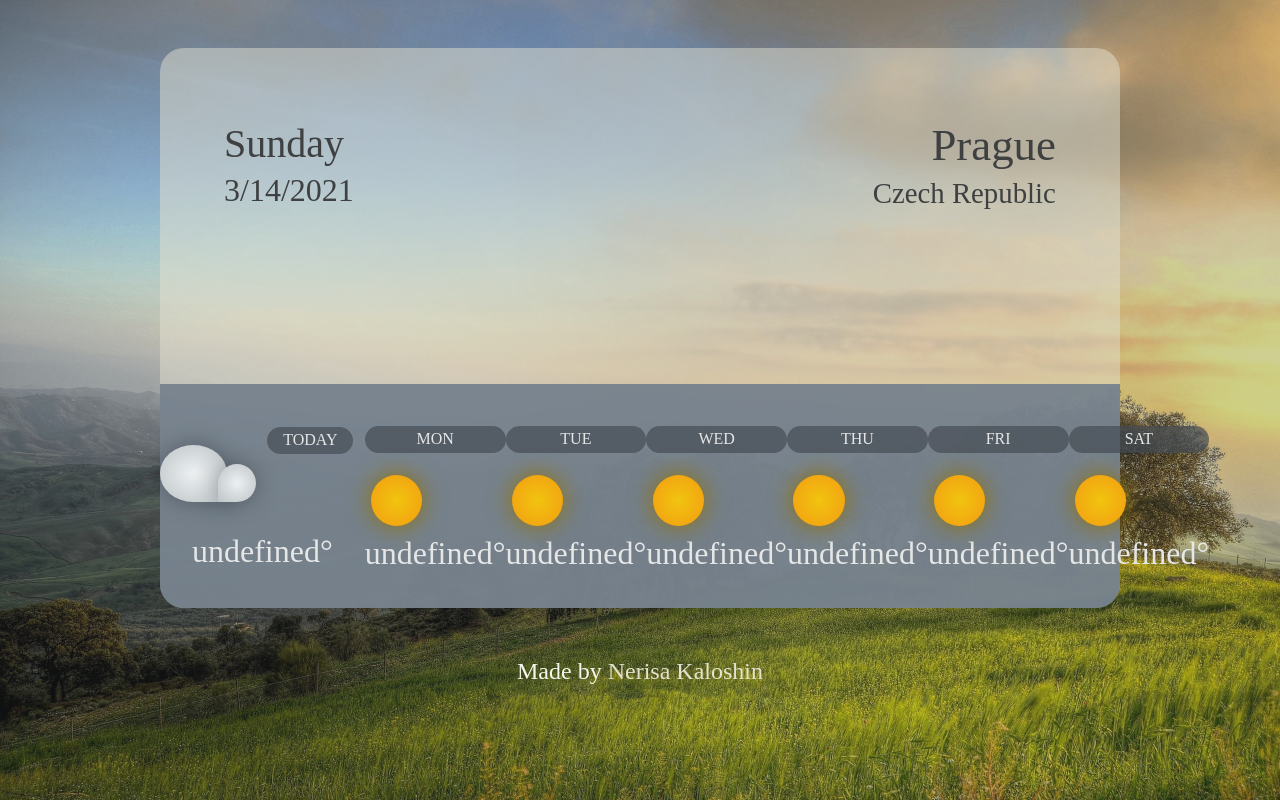
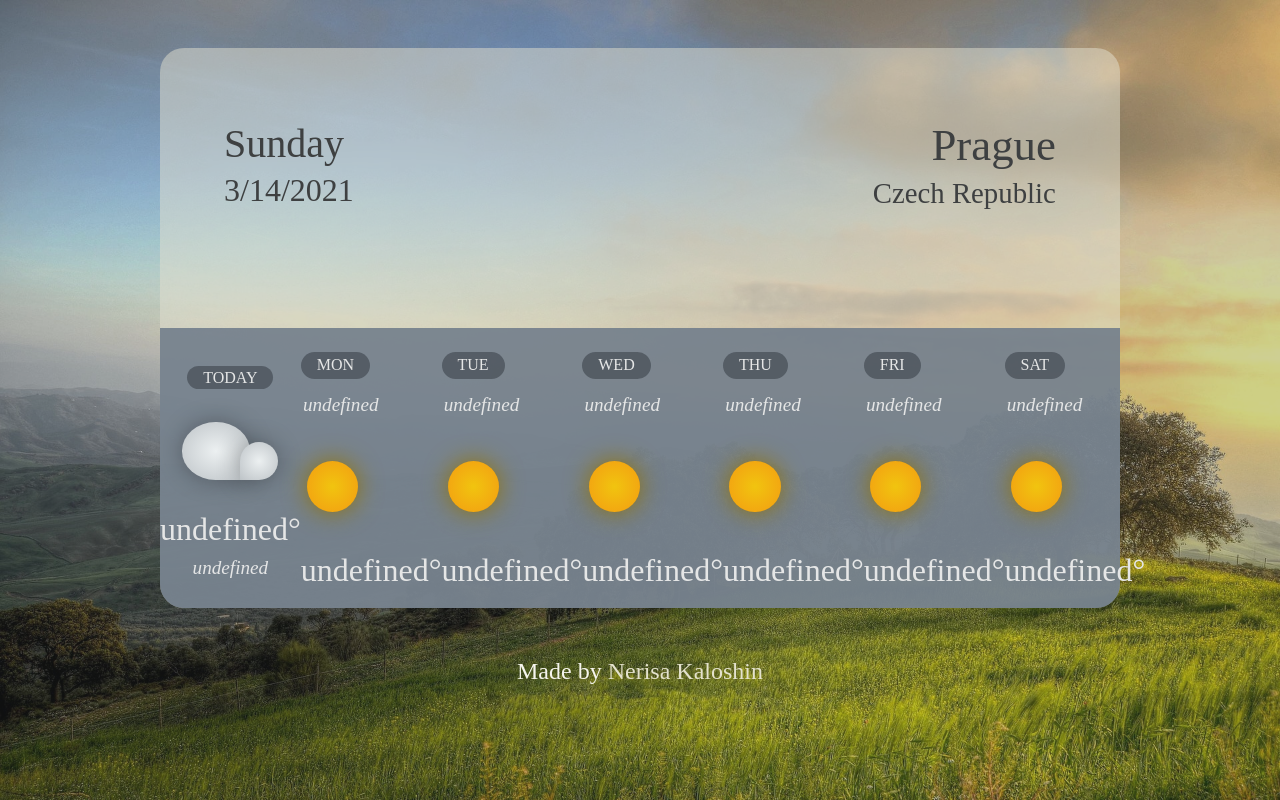
Before and after one commit to NerisaK/WeatherApp, a plain HTML site: page index.html in a window 1280 px wide. Drawn offline with Linux system fonts and the light colour scheme; no server answers; a web font is replaced by a local one.

Commit message:
added weather description

```diff
--- a/index.html
+++ b/index.html
@@ -16,13 +16,41 @@
         <p id="day"><span id="weekday"></span><br><span id="date"></span></p>
         <p id="currentCity"><span id="cityName">Prague</span><br><span id="countryName">Czech Republic</span></p>
         <section id="weatherRow">
-            <div class="today"></div>
-            <div class="day"></div>
-            <div class="day"></div>
-            <div class="day"></div>
-            <div class="day"></div>
-            <div class="day"></div>
-            <div class="day"></div>
+            <div class="today">
+                <span class="dayName">Today</span>
+                <span class="dayTemp"></span>
+                <span class="weather"></span>
+            </div>
+            <div class="day">
+                <span class="dayName"></span>
+                <span class="weather"></span>
+                <span class="dayTemp"></span>
+            </div>
+            <div class="day">
+                <span class="dayName"></span>
+                <span class="weather"></span>
+                <span class="dayTemp"></span>
+            </div>
+            <div class="day">
+                <span class="dayName"></span>
+                <span class="weather"></span>
+                <span class="dayTemp"></span>
+            </div>
+            <div class="day">
+                <span class="dayName"></span>
+                <span class="weather"></span>
+                <span class="dayTemp"></span>
+            </div>
+            <div class="day">
+                <span class="dayName"></span>
+                <span class="weather"></span>
+                <span class="dayTemp"></span>
+            </div>
+            <div class="day">
+                <span class="dayName"></span>
+                <span class="weather"></span>
+                <span class="dayTemp"></span>
+            </div>
         </section>
     </div>
     <footer>
--- a/script.js
+++ b/script.js
@@ -6,12 +6,15 @@
 // possible badWeather = rainy OR thundery
 
 
-const today = document.querySelector(".today");
-const days = document.querySelectorAll(".day");
+const today = document.querySelector(".today .dayName");
+const dayNames = document.querySelectorAll(".day .dayName");
+const dayTemps = document.querySelectorAll(".dayTemp");
+const daysWeather = document.querySelectorAll(".day .weather");
 const daySpan = document.querySelector("#weekday");
 const dateSpan = document.querySelector("#date");
 const tempArr = [];
 const weatherArr = [];
+const weatherDescArr = [];
 let date;
 
 
@@ -50,14 +53,11 @@ setDate();
 // Sets the names of coming days according to what day is today
 function nextDays() {
     let i = date.getDay();
-    for (day of days) {
+    for (day of dayNames) {
         if (i<7){i++;}
         else {i = 1;}
         let dayWeekName = whichDay(i).slice(0, 3); //Shortened to 3 chars (e.g. Mon)
-        let name = document.createElement("span");
-        name.className = "dayName";
-        name.innerText = dayWeekName;
-        day.appendChild(name);
+        day.innerText = dayWeekName;
     }
 };
 
@@ -99,10 +99,11 @@ async function getWeather() {
     await getCityCoordinates();
     await fetch(address)
         .then (response => response.json())
-        .then(function(json) {
+        .then(function(json) {console.log(json);
             for (let i = 0; i < 8; i++) {
                 tempArr[i] = json.daily[i].temp.day.toFixed();
                 weatherArr[i] = json.daily[i].weather[0].main;
+                weatherDescArr[i] = json.daily[i].weather[0].description;
             }
         })
         .catch(err => {console.log('Request Failed', err)})
@@ -112,81 +113,36 @@ async function getWeather() {
 
 // *** Setting the weather and temperature *** //
 
-//function goodWeather(sunny) {
-//    let img = document.createElement("div");
-//    img.className = "weatherImg " + sunny;
-//    return img;
-//};
-//
-//function badWeather (rainy) {
-//    let img = document.createElement("div");
-//    let div1 = document.createElement("div");
-//    let div2 = document.createElement("div");
-//    img.className = "weatherImg " + rainy;
-//
-//    if (rainy === "thundery") {
-//        div1.className = `weatherImg thundery__cloud`;
-//        div2.className = `weatherImg thundery__rain`;
-//    }
-//    else {
-//        div1.className = `weatherImg rainy__cloud`;
-//        div2.className = `weatherImg rainy__rain`;
-//    }
-//    img.appendChild(div1);
-//    img.appendChild(div2);
-//    return img;
-//};
-//
-//function whichWeather(weatherStr, day) {
-//    let str = weatherStr;
-//    switch (str) {
-//        case "Thunderstorm": img = badWeather("thundery"); break;
-//        case "Drizzle": img = badWeather("rainy"); break;
-//        case "Rain": img = badWeather("rainy"); break;
-//        case "Snow": img = badWeather("rainy"); break;
-//        case "Clear": img = goodWeather("sunny"); break;
-//        default: img = goodWeather("cloudy"); break;
-//    }
-//    day.appendChild(img);
-//};
 
+// Possible Weather Conditions: Thunderstorm, Drizzle, Rain, Snow, Clear, Clouds
+// + else like mist, tornado, ...
 
 // Show temperature and weather for next week in chosen city
 async function setWeather() {
     await getWeather();
-    // *** Weather for today: *** //
-    // Create elements
-    let dayName = document.createElement("span");
-    let tempSpan = document.createElement("span");
-    let img = document.createElement("div");
-    // Get weather and temperature from json file
-    let todayTemp = tempArr[0];
-    let todayWeather = weatherArr[0];
-    // Set classes and texts
-    dayName.innerHTML = "Today";
-    dayName.className = "dayName";
-    tempSpan.className = "dayTemp";
-    tempSpan.innerText = `${todayTemp}°`;
-    img.className = "weatherImg cloudy";
-    //Append
-    today.appendChild(img);
-    today.appendChild(dayName);
-    today.appendChild(document.createElement("br"));
-    today.appendChild(tempSpan);
-    // *** Weather for next days: *** //
-    let i = 1
-    for (day of days) {
-        let tempSpan = document.createElement("span");
-        let img = document.createElement("div");
-        tempSpan.className = "dayTemp";
+    let todayIMG = document.createElement("div");
+    todayIMG.className = "weatherImg cloudy";
+    today.after(todayIMG);
+    // Use weather and temperature from json file
+    let i = 0
+    for (day of dayTemps) {
         let temp = tempArr[i];
-        let weather = weatherArr[i];
-        tempSpan.innerText = `${temp}°`;
-        img.className = "weatherImg sunny";
-        day.appendChild(img);
-        day.appendChild(tempSpan);
+        day.innerText = `${temp}°`;
         i++
     }
+
+    let currentWeather = document.querySelector(".today .weather");
+    currentWeather.innerText = weatherDescArr[0];
+    let j = 1;
+
+    for (weather of daysWeather) {
+    let img = document.createElement("div");
+    img.className = "weatherImg sunny";
+    weather.innerText = weatherDescArr[j];
+    weather.after(img);
+    j++
+    }
+
 };
 
 setWeather();
--- a/style.css
+++ b/style.css
@@ -32,7 +32,7 @@ html {
     border-radius: 1.5rem;
     margin: 3rem auto;
     display: grid;
-    grid-template-rows: 6;
+    grid-template-rows: 20% 10% 70%;
     grid-template-columns: 100%;
 }
 
@@ -64,27 +64,47 @@ html {
     display: flex;
     flex-wrap: wrap;
     justify-content: space-evenly;
-    align-items: center;
+    padding-top: 2rem;
+    padding-bottom: 1rem;
     color: hsl(210, 2%, 90%);
 }
 
+.today .weatherImg {
+    width: 6rem;
+    height: 6em;
+    margin-left: auto;
+    margin-right: auto;
+    margin-top: 1.5em;
+}
+
+.today .dayName {width: min-content; padding-left: 1em; padding-right: 1em;}
+.today {flex-grow: 0; padding-top: 1.5em;}
+.today .weather {display: inline-block;}
+
 .day, .today {text-align: center; font-weight: 500;}
-.day span, .today span {display: block;}
-.today .weatherImg {float: left; width: 6rem; height: 6em;}
+.day {display: flex; flex-direction: column; justify-items: center;}
+.dayTemp {font-size: 1.5em; margin-top: 1em;}
+.dayName {align-self: flex-start;}
 
-.today {flex-grow: 0;}
-.today span {display: inline-block; padding-left: 1em; padding-right: 1em;}
+.weather {
+    max-width: 80px;
+    font-size: 1em;
+    font-weight: 100;
+    display: block;
+    margin-top: 0.3em;
+    font-style: italic;
+    text-transform: lowercase;
+    text-overflow: ellipsis;
+}
 
 .dayName {
     font-size: 1rem;
     text-transform: uppercase;
     background-color: hsla(213, 10%, 30%, 0.7);
     border-radius: 1em;
-    padding: 0.2em 0.3em;
+    padding: 0.2em 1em;
     margin: 0.5em 0;
 }
-
-.dayTemp {font-size: 2rem;}
 
 a {color: hsl(212, 50%, 80%); text-decoration: none; font-weight: 500;}
 
@@ -96,10 +116,9 @@ footer {
 }
 
 .weatherImg {
-    position: relative;
 	width: 4rem;
 	height: 4rem;
-	margin-top: 1rem;
+	margin-top: auto;
 }
 
 @media (min-width: 650px) {
@@ -107,7 +126,7 @@ footer {
     #container {
         width: 40rem;
         height: 25rem;
-        grid-template-rows: 50% 50%;
+        grid-template-rows: 40% 60%;
         grid-template-columns: 25% 25% 25% 25%;
     }
 
@@ -131,10 +150,13 @@ footer {
     #weatherRow {
         grid-column: 1/5;
         grid-row: 2;
+        padding-top: 1rem;
     }
 
-    .today .weatherImg {float: left; width: 5rem; height: 5rem;}
-    .today {flex-grow: 0.05;}
+    .today .weatherImg {width: 5rem; height: 5rem;}
+    .today {flex-grow: 0.05; text-align: center;}
+    .dayTemp {font-size: 1.5em;}
+    .weather {font-size: 1em;}
 
     footer {font-weight: 300; color: hsl(53, 30%, 95%);}
     footer a {color: hsl(53, 30%, 85%); font-weight: 500;}
@@ -147,7 +169,7 @@ footer {
     #container {
         width: 60rem;
         height: 35rem;
-        grid-template-rows: 35% 25% 40%;
+        grid-template-rows: 35% 15% 50%;
         grid-template-columns: 33.33% 33.33% 33.33%;
     }
 
@@ -172,6 +194,8 @@ footer {
         justify-content: space-evenly;
     }
 
+    .dayTemp {font-size: 2rem;}
     .today .weatherImg {width: 6rem; height: 6rem;}
     .today {flex-grow: 0.15;}
+    .weather {font-size: 1.2em;}
 }
```
